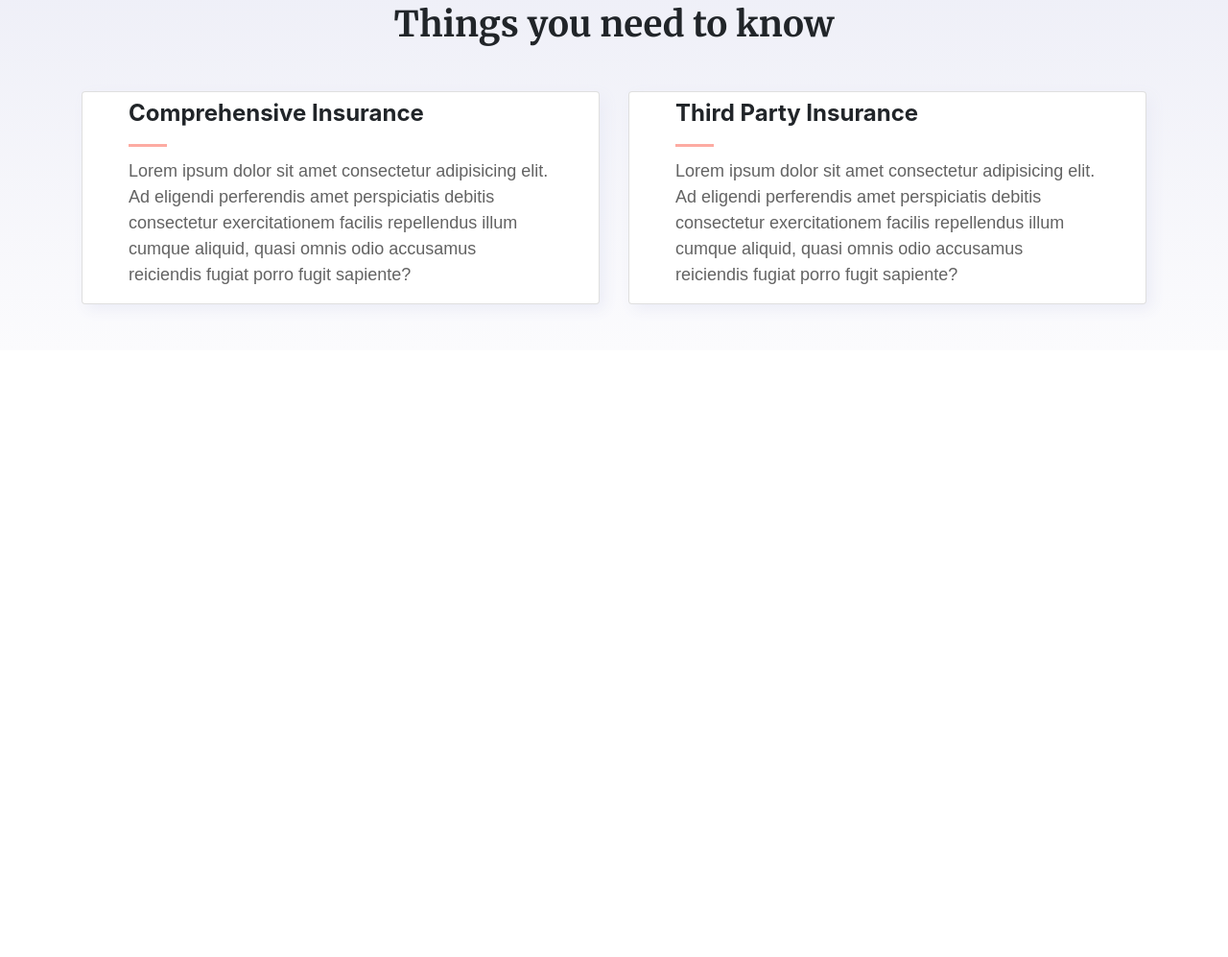
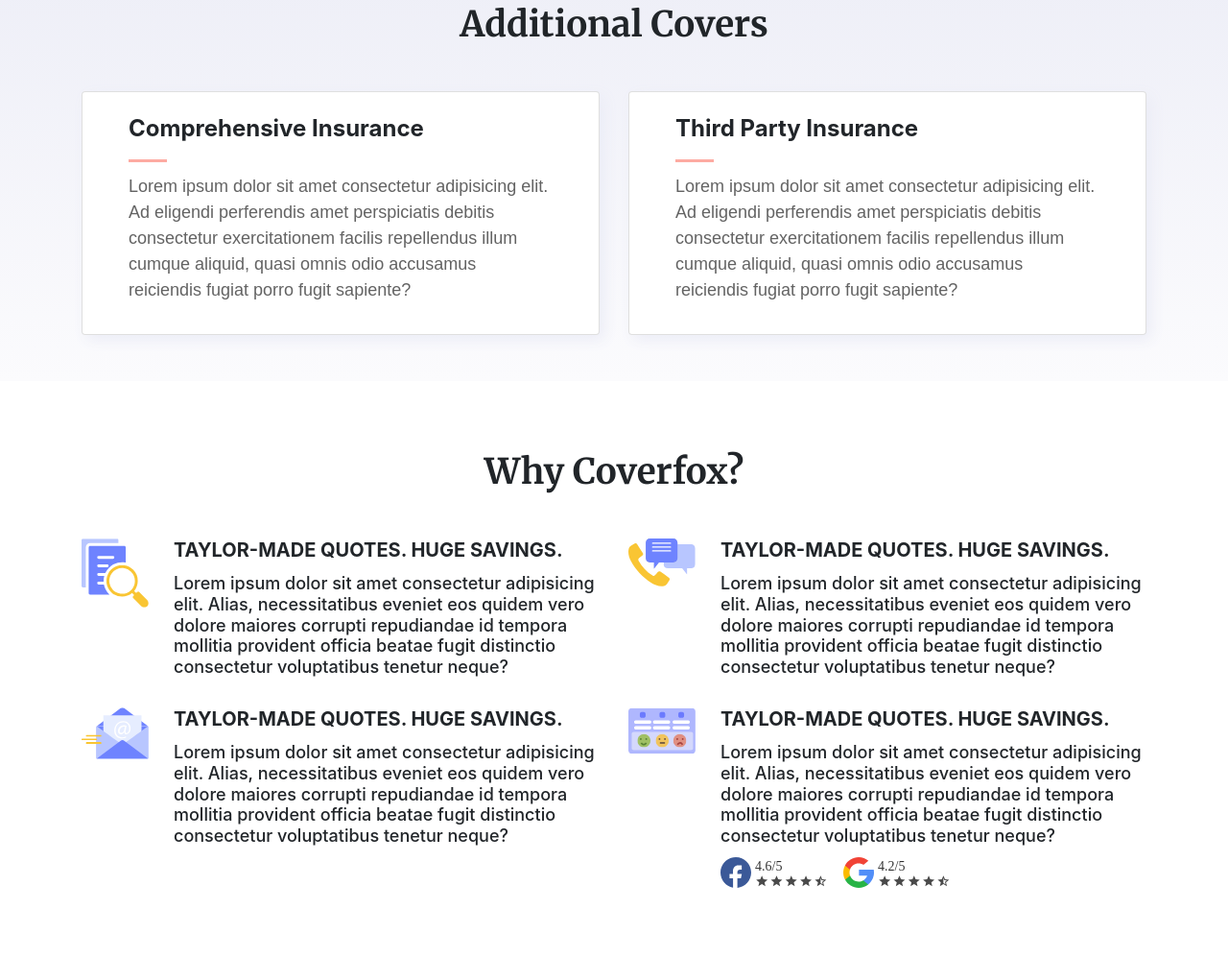
Before and after one commit to sauravbv/personal-demo, a website: page src/index.html in a window 1280 px wide. Shown: the part 2573-3570 px from the top of the page at 96% size. Before the commit the page ends 2938 px from the top, so only its background shows below. Drawn offline with Linux system fonts and the light colour scheme.

Commit message:
why coverfox section

```diff
--- a/src/index.html
+++ b/src/index.html
@@ -141,9 +141,9 @@
             </h5>
             <div class="row mt-5">
                 <div class="col-md-6">
-                    <div class="card">
+                    <div class="card py-3">
                         <div class="card-content float-left px-5 my-auto">
-                            <h4 class="my-2 font-weight-bold">Comprehensive Insurance</h4>
+                            <h5 class="my-2 font-weight-bold">Comprehensive Insurance</h5>
                             <svg height="10" width="500">
                                 <line x1="0" y1="0" x2="40" y2="0" style="stroke:#FDABA2;stroke-width:6" />
                             </svg>
@@ -153,9 +153,9 @@
                     </div>
                 </div>
                 <div class="col-md-6">
-                    <div class="card">
+                    <div class="card py-3">
                         <div class="card-content float-left px-5 my-auto">
-                            <h4 class="my-2 font-weight-bold">Third Party Insurance</h4>
+                            <h5 class="my-2 font-weight-bold">Third Party Insurance</h5>
                             <svg height="10" width="500">
                                 <line x1="0" y1="0" x2="40" y2="0" style="stroke:#FDABA2;stroke-width:6" />
                             </svg>
@@ -302,11 +302,11 @@
         <div class="container">
             <h5 class="text-primary text-center my-4">VITAL INFO</h5>
             <div class="text-center sloganDiv my-4">
-                <h3 class="slogan" style="font-size: 2.3em;">Things you need to know</h3>
+                <h3 class="slogan" style="font-size: 2.3em;">Additional Covers</h3>
             </div>
             <div class="row mt-5">
                 <div class="col-md-6">
-                    <div class="card">
+                    <div class="card py-3">
                         <div class="card-content float-left px-5 my-auto">
                             <h4 class="my-2 font-weight-bold">Comprehensive Insurance</h4>
                             <svg height="10" width="500">
@@ -320,7 +320,7 @@
                     </div>
                 </div>
                 <div class="col-md-6">
-                    <div class="card">
+                    <div class="card py-3">
                         <div class="card-content float-left px-5 my-auto">
                             <h4 class="my-2 font-weight-bold">Third Party Insurance</h4>
                             <svg height="10" width="500">
@@ -336,6 +336,67 @@
             </div>
         </div>
     </section>
+    <section class="whycoverfox py-5">
+        <div class="text-center sloganDiv my-4">
+            <h3 class="slogan" style="font-size: 2.3em;">Why Coverfox?</h3>
+        </div>
+        <div class="mx-auto container">
+        <div class="row">
+            <div class="col">
+                <div class="my-4">
+                    <div class="row">
+                        <div class="col-2">
+                            <img class="mb-1" style="width: 70px;" src="./assets/Tailor-made Quotes.svg" alt="">
+                        </div>
+                        <div class="col d-inline-block px-0 ml-3">
+                            <h5 class="font-weight-bold pb-1">TAYLOR-MADE QUOTES. HUGE SAVINGS.</h5>
+                            <h4 style="font-size: 18px;">Lorem ipsum dolor sit amet consectetur adipisicing elit. Alias, necessitatibus eveniet eos quidem vero dolore maiores corrupti repudiandae id tempora mollitia provident officia beatae fugit distinctio consectetur voluptatibus tenetur neque?
+                            </h4>
+                        </div>
+                    </div>
+                </div>
+                <div class="my-4">
+                    <div class="row">
+                        <div class="col-2">
+                            <img class="mb-1" style="width: 70px;" src="./assets/instant_policy.svg" alt="">
+                        </div>
+                        <div class="col d-inline-block px-0 ml-3">
+                            <h5 class="font-weight-bold pb-1">TAYLOR-MADE QUOTES. HUGE SAVINGS.</h5>
+                            <h4 style="font-size: 18px;">Lorem ipsum dolor sit amet consectetur adipisicing elit. Alias, necessitatibus eveniet eos quidem vero dolore maiores corrupti repudiandae id tempora mollitia provident officia beatae fugit distinctio consectetur voluptatibus tenetur neque?
+                            </h4>
+                        </div>
+                    </div>
+                </div>
+            </div>
+            <div class="col">
+                <div class="my-4">
+                    <div class="row">
+                        <div class="col-2">
+                            <img class="mb-1" style="width: 70px;" src="./assets/expert_advise.svg" alt="">
+                        </div>
+                        <div class="col d-inline-block px-0 ml-3">
+                            <h5 class="font-weight-bold pb-1">TAYLOR-MADE QUOTES. HUGE SAVINGS.</h5>
+                            <h4 style="font-size: 18px;">Lorem ipsum dolor sit amet consectetur adipisicing elit. Alias, necessitatibus eveniet eos quidem vero dolore maiores corrupti repudiandae id tempora mollitia provident officia beatae fugit distinctio consectetur voluptatibus tenetur neque?
+                            </h4>
+                        </div>
+                    </div>
+                </div>
+                <div class="my-4">
+                    <div class="row">
+                        <div class="col-2">
+                            <img class="mb-1" style="width: 70px;" src="./assets/highest_rated.svg" alt="">
+                        </div>
+                        <div class="col d-inline-block px-0 ml-3">
+                            <h5 class="font-weight-bold pb-1">TAYLOR-MADE QUOTES. HUGE SAVINGS.</h5>
+                            <h4 style="font-size: 18px;">Lorem ipsum dolor sit amet consectetur adipisicing elit. Alias, necessitatibus eveniet eos quidem vero dolore maiores corrupti repudiandae id tempora mollitia provident officia beatae fugit distinctio consectetur voluptatibus tenetur neque?
+                            </h4>
+                            <img class="mt-1" src="./assets/Ratings.svg" alt="">
+                        </div>
+                    </div>
+                </div>
+            </div>        </div>
+    </div>
+    </section>
 
 
     <script>
```
